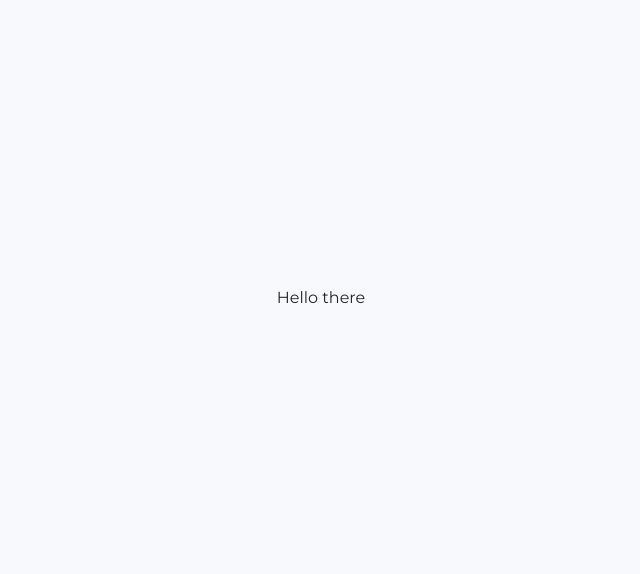
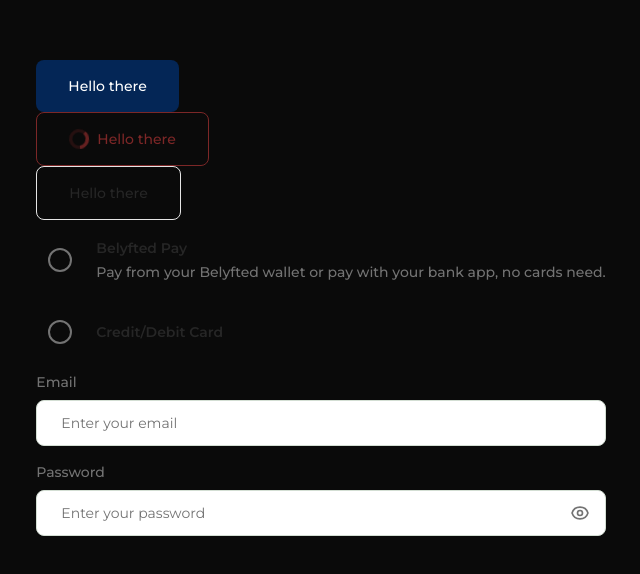
Before and after one commit to AbimbolaBakare/belyfted-pay-integration-flow, a Next.js app: page / in a window 1280 px wide. Shown: the part 102-676 px from the top of the page, without its empty margins (319-959 px from the left). Built offline with nearby package versions, Linux system fonts and the light colour scheme.

Commit message:
Feat: Create UI components

```diff
--- a/app/globals.css
+++ b/app/globals.css
@@ -7,22 +7,32 @@
   --color-primary-0: #f4f8fe;
 
   --color-neutral-800: #262626;
+  --color-neutral-700: #404040;
+  --color-neutral-600: #525252;
   --color-neutral-500: #737373;
-  --color-neutral-200: #E4E4E4;
-  --color-neutral-100: #F4F4F4;
+  --color-neutral-400: #a3a3a3;
+  --color-neutral-300: #d3ded3;
   --color-neutral-50: #f9f9f9;
+  --color-neutral-900: #171717;
+  --color-neutral-100: #f4f4f4;
+  --color-neutral-50: #f9f9f9;
+  --color-neutral-900: #171717;
 
   --color-red-500: #ee4444;
   --color-red-800: #981b1b;
+  --color-red-100: #fde1e1;
 
-  --color-yellow-light: #FBE0B6;
-  --color-yellow-normal: #F39C12;
-  --color-yellow-light-hover: #FDF0DB;
+  --color-yellow-light: #fbe0b6;
+  --color-yellow-normal: #f39c12;
+  --color-yellow-light-hover: #fdf0db;
 
   --color-background: #f8f9fd;
+}
 
-  --radius-lg: 16px;
-  --radius-md: 8px;
+@media (prefers-color-scheme: dark) {
+  @theme {
+    --color-background: #0a0a0a;
+  }
 }
 
 body {
@@ -30,3 +40,7 @@
   color: var(--color-neutral-800);
   font-family: var(--font-montserrat), sans-serif;
 }
+
+.dark body {
+  color: #e4e4e4;
+}
--- a/app/page.tsx
+++ b/app/page.tsx
@@ -1,7 +1,36 @@
+import { Button, Input, Radio } from "@/components/ui";
+
 export default function Home() {
   return (
-    <div className="flex min-h-screen items-center justify-center">
-      <h1>Hello there</h1>
+    <div className="flex min-h-screen items-center justify-center px-5 md:px-0">
+      <div>
+        <Button variant="primary">Hello there</Button>
+        <Button variant="secondary" isLoading>
+          Hello there
+        </Button>
+        <Button variant="outline">Hello there</Button>
+
+        <div className="mt-4">
+          <Radio
+            label="Belyfted Pay"
+            description="Pay from your Belyfted wallet or pay with your bank app, no cards need."
+          />
+          <br />
+          <Radio label="Credit/Debit Card" />
+        </div>
+
+        <div className="mt-4">
+          <Input label="Email" placeholder="Enter your email" />
+        </div>
+
+        <div className="mt-4">
+          <Input
+            label="Password"
+            placeholder="Enter your password"
+            type="password"
+          />
+        </div>
+      </div>
     </div>
   );
 }
--- /dev/null
+++ b/components/icons/eye.tsx
@@ -0,0 +1,41 @@
+interface EyeIconProps {
+  className?: string;
+}
+
+export const EyeIcon = ({ className = "" }: EyeIconProps) => (
+  <svg
+    className={className}
+    fill="none"
+    stroke="currentColor"
+    viewBox="0 0 24 24"
+  >
+    <path
+      strokeLinecap="round"
+      strokeLinejoin="round"
+      strokeWidth={2}
+      d="M15 12a3 3 0 11-6 0 3 3 0 016 0z"
+    />
+    <path
+      strokeLinecap="round"
+      strokeLinejoin="round"
+      strokeWidth={2}
+      d="M2.458 12C3.732 7.943 7.523 5 12 5c4.478 0 8.268 2.943 9.542 7-1.274 4.057-5.064 7-9.542 7-4.477 0-8.268-2.943-9.542-7z"
+    />
+  </svg>
+);
+
+export const EyeOffIcon = ({ className = "" }: EyeIconProps) => (
+  <svg
+    className={className}
+    fill="none"
+    stroke="currentColor"
+    viewBox="0 0 24 24"
+  >
+    <path
+      strokeLinecap="round"
+      strokeLinejoin="round"
+      strokeWidth={2}
+      d="M13.875 18.825A10.05 10.05 0 0112 19c-4.478 0-8.268-2.943-9.543-7a9.97 9.97 0 011.563-3.029m5.858.908a3 3 0 114.243 4.243M9.878 9.878l4.242 4.242M9.88 9.88l-3.29-3.29m7.532 7.532l3.29 3.29M3 3l3.59 3.59m0 0A9.953 9.953 0 0112 5c4.478 0 8.268 2.943 9.543 7a10.025 10.025 0 01-4.132 5.411m0 0L21 21"
+    />
+  </svg>
+);
--- /dev/null
+++ b/components/icons/index.ts
@@ -0,0 +1 @@
+export { EyeIcon, EyeOffIcon } from "./eye";
--- /dev/null
+++ b/components/ui/button.tsx
@@ -0,0 +1,51 @@
+import { ButtonHTMLAttributes, forwardRef } from "react";
+import { Spinner } from "./spinner";
+
+interface ButtonProps extends ButtonHTMLAttributes<HTMLButtonElement> {
+  variant?: "primary" | "secondary" | "outline";
+  isLoading?: boolean;
+  fullWidth?: boolean;
+}
+
+export const Button = forwardRef<HTMLButtonElement, ButtonProps>(
+  (
+    {
+      children,
+      variant = "primary",
+      isLoading = false,
+      fullWidth = false,
+      disabled,
+      className = "",
+      ...props
+    },
+    ref
+  ) => {
+    const baseStyles =
+      "px-8 py-4 rounded-lg font-medium text-sm transition-all duration-200 flex items-center justify-center gap-2 cursor-pointer disabled:cursor-not-allowed";
+
+    const variantStyles = {
+      primary:
+        "bg-primary-500 text-white hover:opacity-90 disabled:bg-primary-50 disabled:text-white dark:bg-primary-500 dark:hover:opacity-90",
+      secondary:
+        "border border-red-500 text-red-500 hover:bg-red-500 hover:text-white disabled:opacity-50 dark:border-red-500 dark:text-red-500",
+      outline:
+        "border border-neutral-200 text-neutral-800 hover:bg-neutral-50 disabled:opacity-50 dark:border-neutral-700 dark:text-neutral-200 dark:hover:bg-neutral-800",
+    };
+
+    const widthStyles = fullWidth ? "w-full" : "";
+
+    return (
+      <button
+        ref={ref}
+        disabled={disabled || isLoading}
+        className={`${baseStyles} ${variantStyles[variant]} ${widthStyles} ${className}`}
+        {...props}
+      >
+        {isLoading && <Spinner />}
+        {children}
+      </button>
+    );
+  }
+);
+
+Button.displayName = "Button";
--- /dev/null
+++ b/components/ui/index.ts
@@ -0,0 +1,4 @@
+export { Button } from "./button";
+export { Input } from "./input";
+export { Radio } from "./radio";
+export { Spinner } from "./spinner";
--- /dev/null
+++ b/components/ui/input.tsx
@@ -0,0 +1,58 @@
+"use client";
+
+import { InputHTMLAttributes, forwardRef, useState } from "react";
+import { EyeIcon, EyeOffIcon } from "@/components/icons";
+
+interface InputProps extends InputHTMLAttributes<HTMLInputElement> {
+  label?: string;
+  error?: string;
+}
+
+export const Input = forwardRef<HTMLInputElement, InputProps>(
+  ({ label, error, type = "text", className = "", ...props }, ref) => {
+    const [showPassword, setShowPassword] = useState(false);
+    const isPassword = type === "password";
+    const inputType = isPassword && showPassword ? "text" : type;
+
+    return (
+      <div className="w-full">
+        {label && (
+          <label className="block text-sm font-medium text-neutral-500 dark:text-neutral-400 mb-2">
+            {label}
+          </label>
+        )}
+        <div className="relative">
+          <input
+            ref={ref}
+            type={inputType}
+            className={`w-full px-6 py-3 rounded-lg border border-neutral-300 bg-white text-neutral-800 text-sm placeholder:text-neutral-500 focus:outline-none focus:ring-2 focus:ring-primary-500 focus:border-transparent transition-all disabled:opacity-50 disabled:cursor-not-allowed dark:bg-neutral-900 dark:border-neutral-700 dark:text-neutral-300 dark:placeholder:text-neutral-600 ${
+              error ? "border-red-500 focus:ring-red-500" : ""
+            } ${className}`}
+            {...props}
+          />
+          {isPassword && (
+            <button
+              type="button"
+              onClick={() => setShowPassword(!showPassword)}
+              className="absolute right-4 top-1/2 -translate-y-1/2 text-neutral-500 hover:text-neutral-800 dark:hover:text-neutral-300 transition-colors"
+              tabIndex={-1}
+            >
+              {showPassword ? (
+                <EyeOffIcon className="w-5 h-5" />
+              ) : (
+                <EyeIcon className="w-5 h-5" />
+              )}
+            </button>
+          )}
+        </div>
+        {error && (
+          <p className="mt-2 text-sm text-red-500 dark:text-red-400">
+            {error}
+          </p>
+        )}
+      </div>
+    );
+  }
+);
+
+Input.displayName = "Input";
--- /dev/null
+++ b/components/ui/radio.tsx
@@ -0,0 +1,37 @@
+import { InputHTMLAttributes, forwardRef } from "react";
+
+interface RadioProps extends InputHTMLAttributes<HTMLInputElement> {
+  label?: string;
+  description?: string;
+}
+
+export const Radio = forwardRef<HTMLInputElement, RadioProps>(
+  ({ label, description, ...props }, ref) => {
+    return (
+      <label className="flex items-center gap-3 cursor-pointer group">
+        <div className="relative flex items-center justify-center w-12 h-12 shrink-0">
+          <input ref={ref} type="radio" className="peer sr-only" {...props} />
+          <div className="w-6 h-6 rounded-full border-2 border-neutral-500 peer-checked:border-primary-500 transition-all dark:border-neutral-600 dark:peer-checked:border-primary-500"></div>
+          <div className="w-3 h-3 rounded-full bg-primary-500 absolute scale-0 peer-checked:scale-100 transition-transform duration-200 dark:bg-primary-500"></div>
+        </div>
+
+        {(label || description) && (
+          <div className="flex-1">
+            {label && (
+              <p className="text-sm font-semibold text-neutral-800 dark:text-neutral-200">
+                {label}
+              </p>
+            )}
+            {description && (
+              <p className="text-sm font-medium text-neutral-500 dark:text-neutral-400 mt-1">
+                {description}
+              </p>
+            )}
+          </div>
+        )}
+      </label>
+    );
+  }
+);
+
+Radio.displayName = "Radio";
--- /dev/null
+++ b/components/ui/spinner.tsx
@@ -0,0 +1,35 @@
+interface SpinnerProps {
+  className?: string;
+  size?: "sm" | "md" | "lg";
+}
+
+export const Spinner = ({ className = "", size = "md" }: SpinnerProps) => {
+  const sizeClasses = {
+    sm: "h-4 w-4",
+    md: "h-5 w-5",
+    lg: "h-6 w-6",
+  };
+
+  return (
+    <svg
+      className={`animate-spin ${sizeClasses[size]} ${className}`}
+      xmlns="http://www.w3.org/2000/svg"
+      fill="none"
+      viewBox="0 0 24 24"
+    >
+      <circle
+        className="opacity-25"
+        cx="12"
+        cy="12"
+        r="10"
+        stroke="currentColor"
+        strokeWidth="4"
+      ></circle>
+      <path
+        className="opacity-75"
+        fill="currentColor"
+        d="M4 12a8 8 0 018-8V0C5.373 0 0 5.373 0 12h4zm2 5.291A7.962 7.962 0 014 12H0c0 3.042 1.135 5.824 3 7.938l3-2.647z"
+      ></path>
+    </svg>
+  );
+};
```
